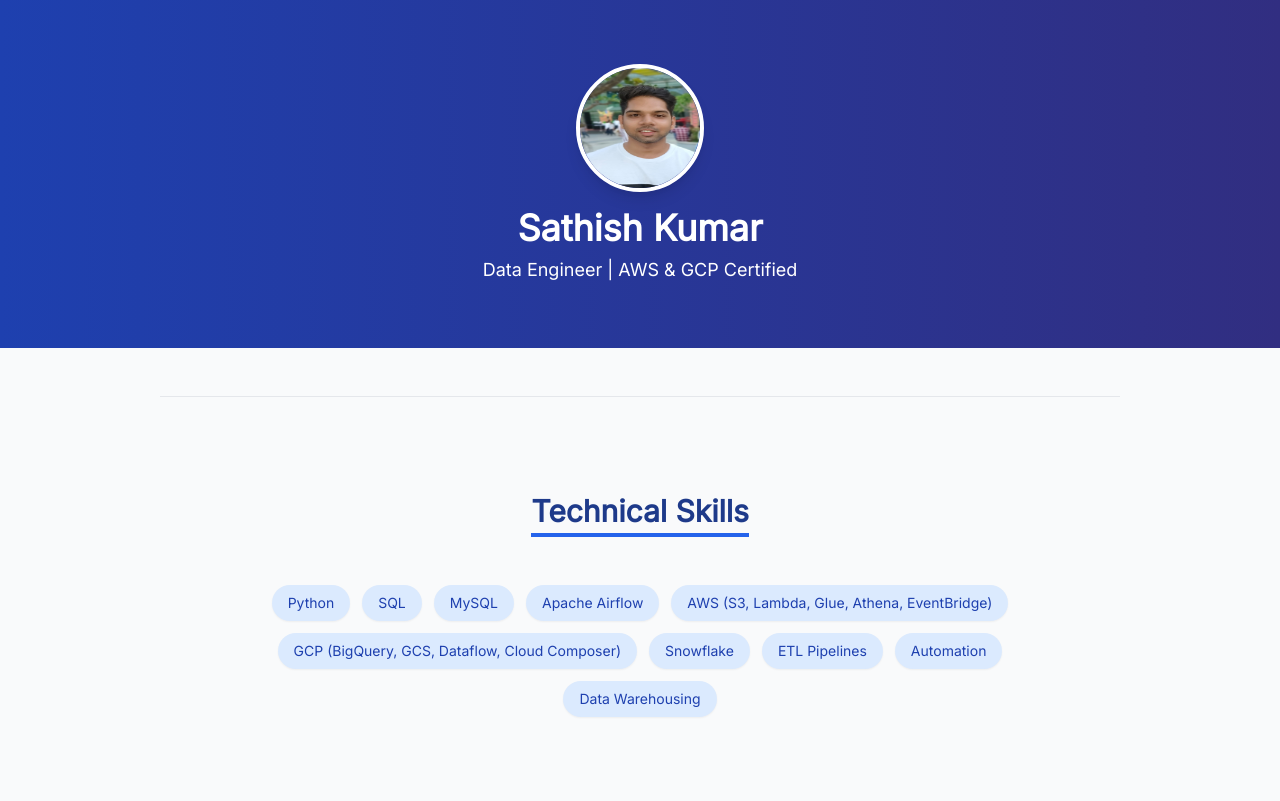
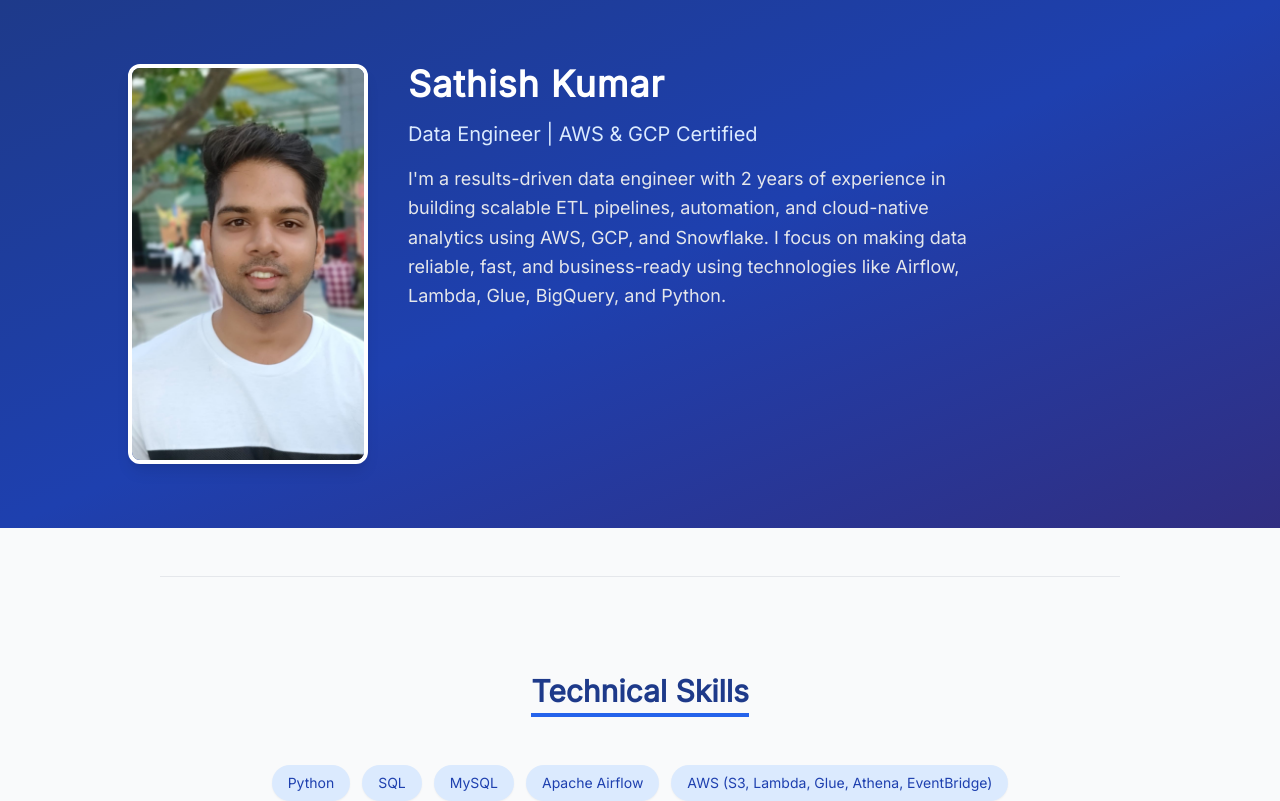
Before and after one commit to sathishkumar2002/Portfolio, a React (Vite) app: page / in a window 1280 px wide. Shown: the top 801 px of the page. Built offline with nearby package versions, Linux system fonts and the light colour scheme; the HTML template or start-up script is replaced by a standard one.

Commit message:
Better style in about

```diff
--- a/src/pages/About.jsx
+++ b/src/pages/About.jsx
@@ -1,19 +1,32 @@
 import React from 'react';
-import profile from '../assets/profile.jpeg';
+import profile from '../assets/profile.jpeg'; // Replace with correct path and filename
 
 export default function About() {
   return (
     <section
       id="about"
-      className="bg-gradient-to-r from-blue-800 to-indigo-900 text-white py-16 text-center"
+      className="bg-gradient-to-br from-blue-900 via-blue-800 to-indigo-900 text-white py-16 px-4"
     >
-      <img
-        src={profile}
-        alt="Sathish Kumar"
-        className="w-32 h-32 mx-auto rounded-full border-4 border-white shadow-lg"
-      />
-      <h1 className="text-4xl font-bold mt-4">Sathish Kumar</h1>
-      <p className="text-lg mt-2">Data Engineer | AWS & GCP Certified</p>
+      <div className="max-w-5xl mx-auto flex flex-col md:flex-row items-center md:items-start gap-10">
+        {/* Profile Image */}
+        <div className="flex-shrink-0">
+          <img
+            src={profile}
+            alt="Sathish Kumar"
+            className="w-60 h-[400px] object-cover rounded-xl shadow-lg border-4 border-white"
+          />
+        </div>
+
+        {/* Intro Text */}
+        <div className="text-center md:text-left space-y-4">
+          <h1 className="text-4xl font-bold tracking-wide">Sathish Kumar</h1>
+          <p className="text-xl font-medium text-blue-100">Data Engineer | AWS & GCP Certified</p>
+          <p className="text-lg text-gray-200 leading-relaxed max-w-xl">
+            I'm a results-driven data engineer with 2 years of experience in building scalable ETL pipelines, automation, and cloud-native analytics using AWS, GCP, and Snowflake.
+            I focus on making data reliable, fast, and business-ready using technologies like Airflow, Lambda, Glue, BigQuery, and Python.
+          </p>
+        </div>
+      </div>
     </section>
   );
 }
```
